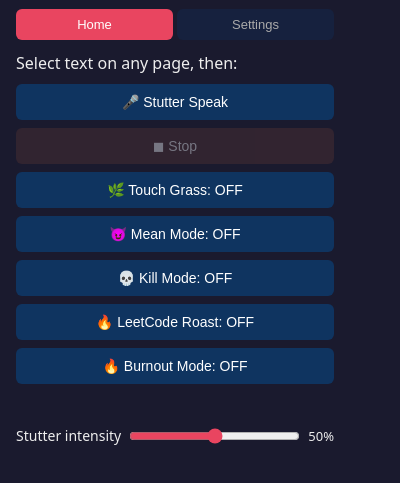
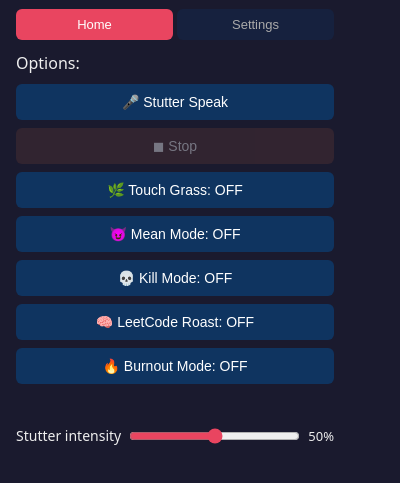
Before and after one commit to MichaelXcX/Hack-de-pensionare, a browser extension: page extension/popup.html in a window 400 px wide. Shown: the part 43-526 px from the top of the page. Drawn offline with Linux system fonts and the light colour scheme.

Commit message:
ceva tare rau

```diff
--- a/extension/popup.html
+++ b/extension/popup.html
@@ -16,7 +16,7 @@
     </nav>
 
     <section id="home" class="tab-content active">
-      <p>Select text on any page, then:</p>
+      <p>Options:</p>
       <div class="feature-list">
         <button id="btn-stutter-speak" class="feature-btn">&#127908; Stutter Speak</button>
         <button id="btn-stop-speak" class="feature-btn stop-btn" disabled>&#9724; Stop</button>
--- a/extension/popup.js
+++ b/extension/popup.js
@@ -138,7 +138,7 @@ btnKillMode.addEventListener('click', () => {
 // --- LeetCode Roast ---
 const btnLeetCodeRoast = document.getElementById('btn-leetcode-roast');
 function updateLcRoastBtn(active) {
-  btnLeetCodeRoast.textContent = active ? '🔥 LeetCode Roast: ON' : '🔥 LeetCode Roast: OFF';
+  btnLeetCodeRoast.textContent = active ? '🧠 LeetCode Roast: ON' : '🧠 LeetCode Roast: OFF';
   btnLeetCodeRoast.style.background = active ? '#7c3ccf' : '';
 }
 
```
